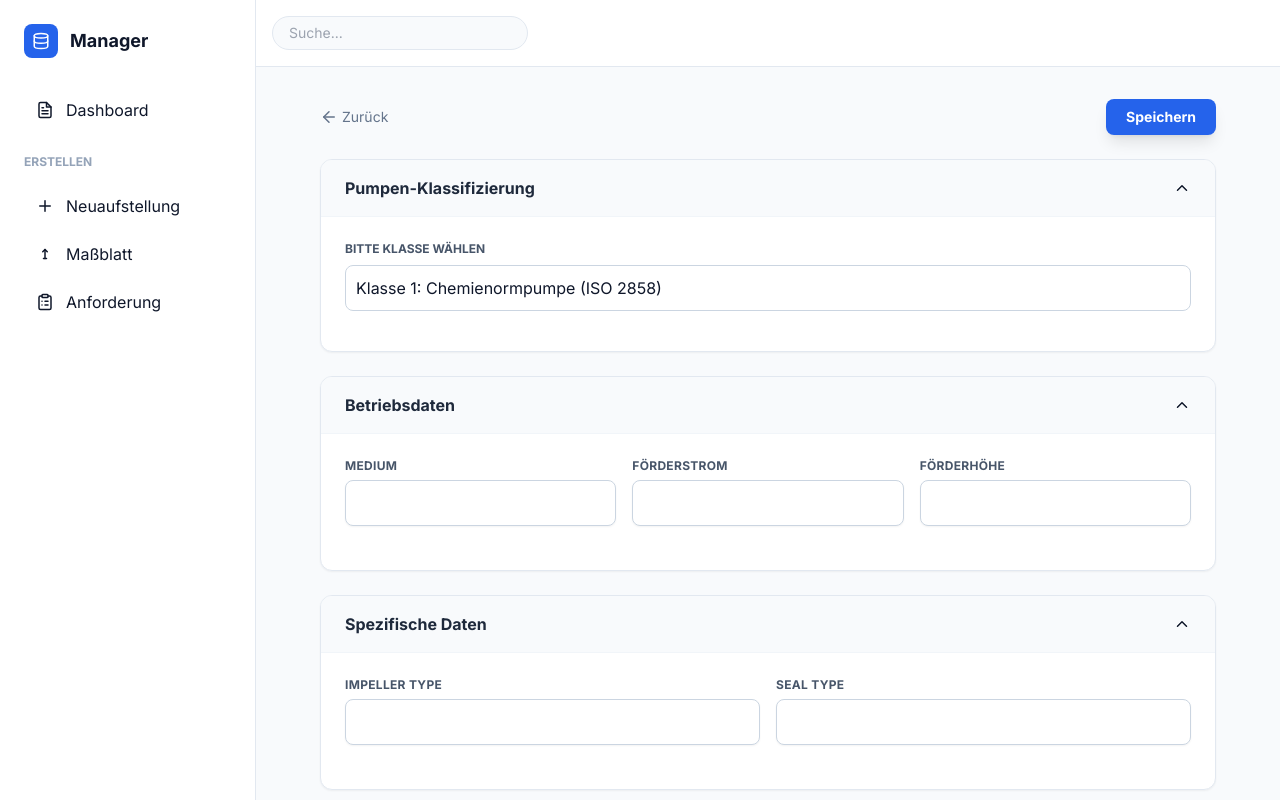
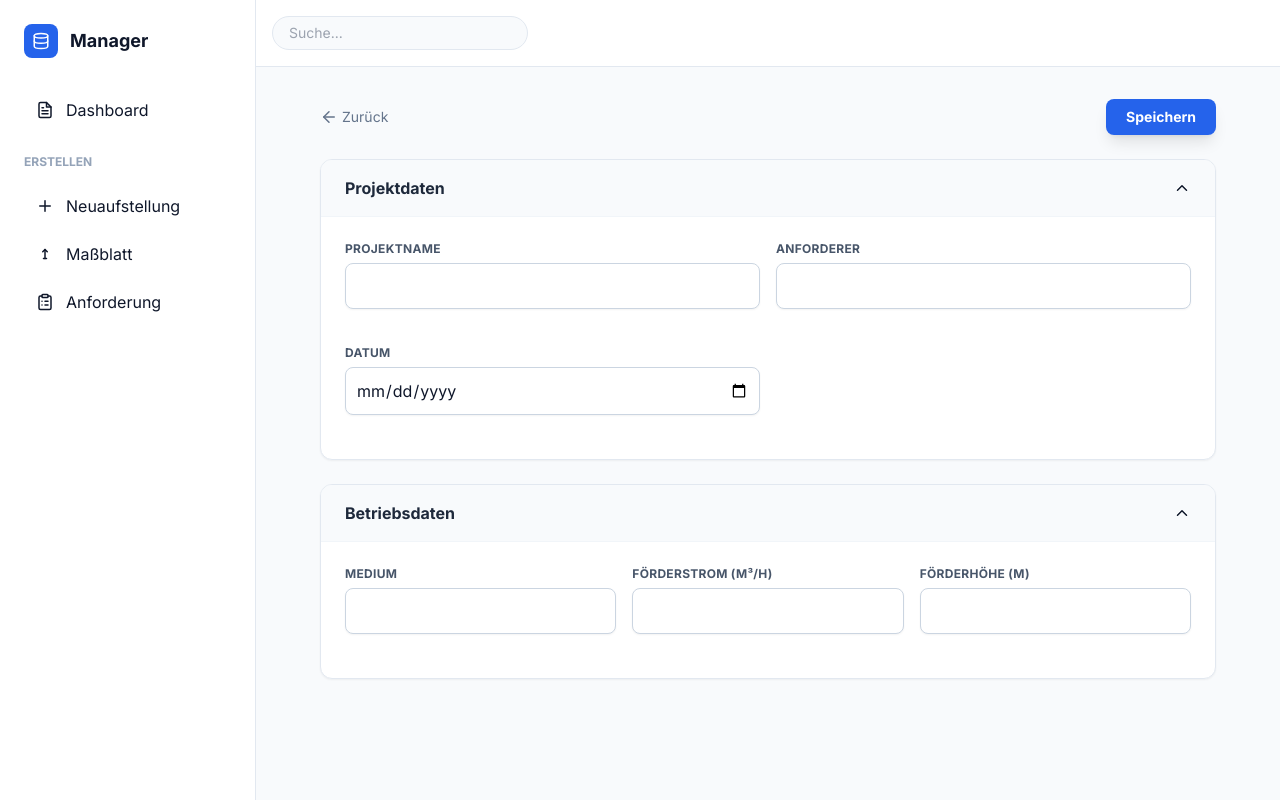
Before and after one commit to charalampos1/webappdocs, a React (Vite) app: page / in a window 1280 px wide. Both pictures are taken after a click on the button "Anforderung". Built offline with nearby package versions, Linux system fonts and the light colour scheme; the HTML template or start-up script is replaced by a standard one.

Commit message:
Refactor AggregateRequestForm layout and fields

```diff
--- a/src/components/Forms.jsx
+++ b/src/components/Forms.jsx
@@ -129,35 +129,25 @@ export const TechnicalDrawingForm = ({ data, onChange }) => {
     );
 };
 
+// Am Ende von src/components/Forms.jsx hinzufügen, falls noch nicht vorhanden:
+
 export const AggregateRequestForm = ({ data, onChange }) => {
     const handleFieldChange = (e) => onChange({ ...data, [e.target.name]: e.target.value });
-    const pumpClass = data.pumpClass || '1';
 
     return (
         <div className="animate-in pb-24">
-            <CollapsibleSection title="Pumpen-Klassifizierung">
-                <div className="mb-4">
-                    <label className="block text-xs font-bold text-slate-600 uppercase mb-2">Bitte Klasse wählen</label>
-                    <select name="pumpClass" value={pumpClass} onChange={handleFieldChange}
-                        className="w-full p-2.5 bg-white border border-slate-300 rounded-lg outline-none focus:ring-2 focus:ring-blue-100 appearance-none">
-                        {Object.entries(PUMP_CLASSES).map(([k, v]) => <option key={k} value={k}>{v.label}</option>)}
-                    </select>
+            <CollapsibleSection title="Projektdaten">
+                <div className="grid grid-cols-1 md:grid-cols-2 gap-4">
+                    <InputField label="Projektname" name="project" value={data.project} onChange={handleFieldChange} />
+                    <InputField label="Anforderer" name="requester" value={data.requester} onChange={handleFieldChange} />
+                    <InputField label="Datum" name="date" type="date" value={data.date} onChange={handleFieldChange} />
                 </div>
             </CollapsibleSection>
-
             <CollapsibleSection title="Betriebsdaten">
                 <div className="grid grid-cols-1 md:grid-cols-3 gap-4">
                     <InputField label="Medium" name="medium" value={data.medium} onChange={handleFieldChange} />
-                    <InputField label="Förderstrom" name="flow" value={data.flow} onChange={handleFieldChange} />
-                    <InputField label="Förderhöhe" name="head" value={data.head} onChange={handleFieldChange} />
-                </div>
-            </CollapsibleSection>
-
-            <CollapsibleSection title="Spezifische Daten">
-                <div className="grid grid-cols-1 md:grid-cols-2 gap-4">
-                    {PUMP_CLASSES[pumpClass].fields.map(field => (
-                        <InputField key={field} label={field.replace(/([A-Z])/g, ' $1').trim()} name={field} value={data[field]} onChange={handleFieldChange} />
-                    ))}
+                    <InputField label="Förderstrom (m³/h)" name="flow" value={data.flow} onChange={handleFieldChange} />
+                    <InputField label="Förderhöhe (m)" name="head" value={data.head} onChange={handleFieldChange} />
                 </div>
             </CollapsibleSection>
         </div>
```
